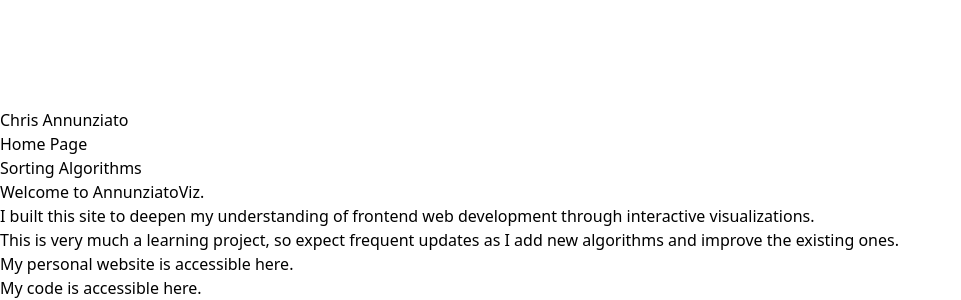
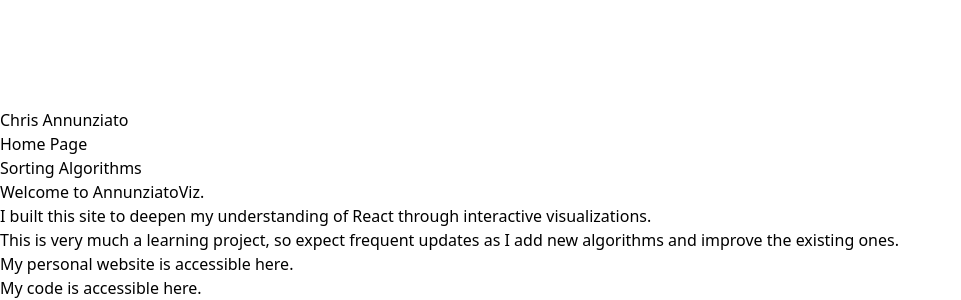
Before and after one commit to annunziatoc/algo_sorter, a React (Vite) app: page / in a window 1280 px wide. Shown: the part 745-1045 px from the top of the page, without its empty margins (0-961 px from the left). Built offline with nearby package versions, Linux system fonts and the light colour scheme.

Commit message:
updated copy again

```diff
--- a/src/routes/HomePage.tsx
+++ b/src/routes/HomePage.tsx
@@ -3,7 +3,7 @@ const HomePage = () => {
         <div className="h-full flex flex-col justify-start items-center bg-gray-800 text-stone-300">
             <div className="w-[450px] flex flex-col gap-4 text-lg">
                 <p>Welcome to AnnunziatoViz.</p>
-                <p>I built this site to deepen my understanding of frontend web development through interactive visualizations.</p>
+                <p>I built this site to deepen my understanding of React through interactive visualizations.</p>
                 <p>This is very much a learning project, so expect frequent updates as I add new algorithms and improve the
                     existing ones.</p>
                 <p>My personal website is accessible <a href="https://chrisannunziato.com/" className="underline">here.</a></p>
```
